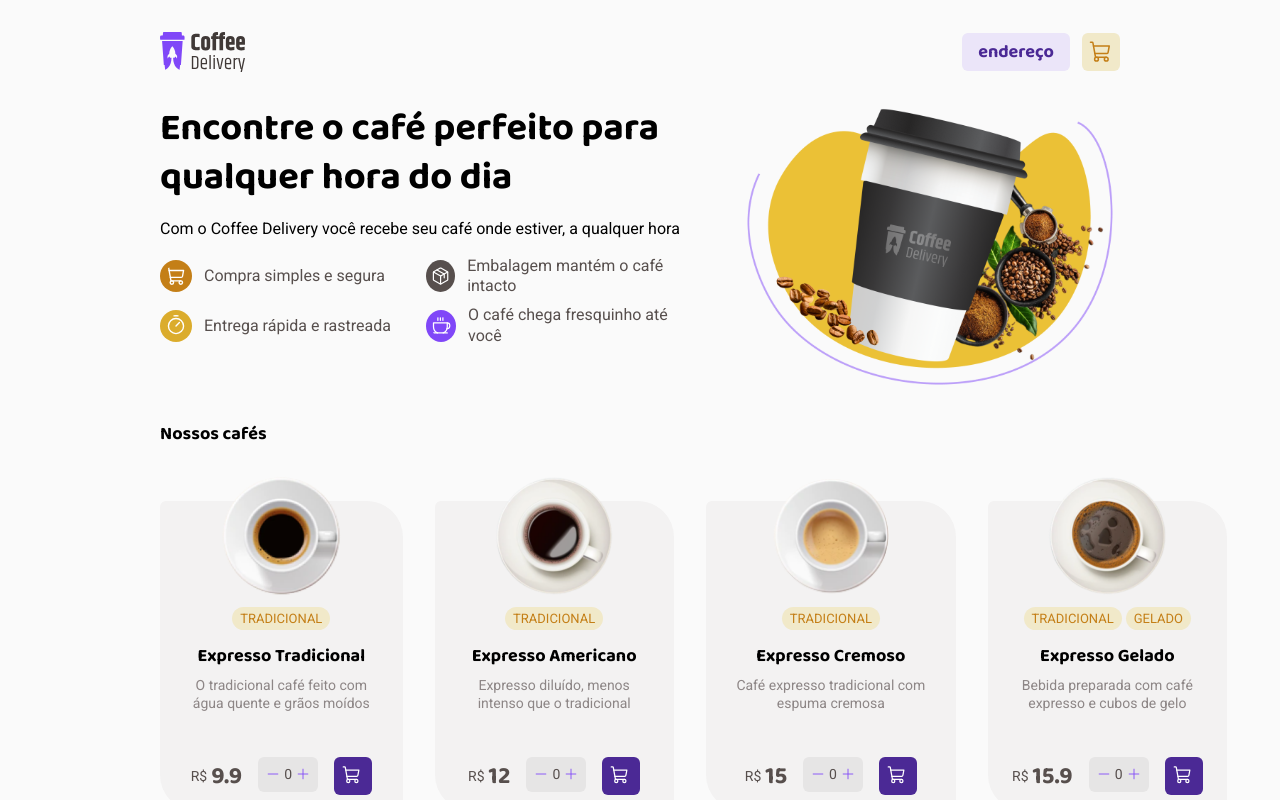
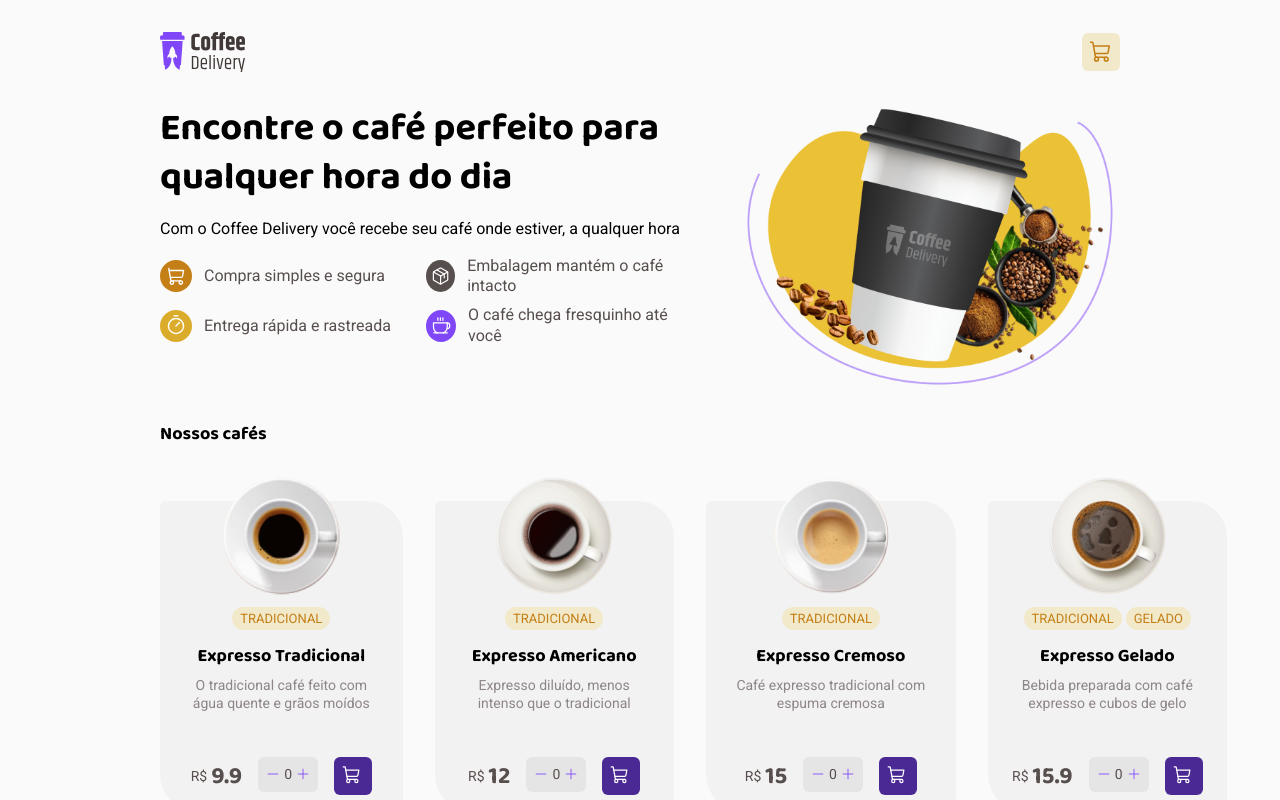
Before and after one commit to LSantoni/desafio-Coffee-Delivery, a React (Vite) app: page / in a window 1280 px wide. Shown: the top 800 px of the page. Built offline with nearby package versions, Linux system fonts and the light colour scheme.

Commit message:
Melhorar exibição no header

```diff
--- a/src/shared/components/Header/index.tsx
+++ b/src/shared/components/Header/index.tsx
@@ -7,7 +7,7 @@ import { CartContext } from "../../../context/CartContext";
 import { NavLink } from "react-router-dom"
 
 export function Header() {
-  const { cartQuantity } = useContext(CartContext)
+  const { cartQuantity, resume } = useContext(CartContext)
 
   function handleShowCartQuantity() {
     return cartQuantity;
@@ -17,7 +17,9 @@ export function Header() {
     <HeaderConteiner>
       <img src={logoApp} alt="" />
       <nav>
-        <span>endereço</span>
+        {resume && (
+          <span>{resume.city}, {resume.state}</span>
+        )}
         <NavLink to="/checkout">
           <ShoppingCart size={24} />
           {cartQuantity > 0 && (
```
